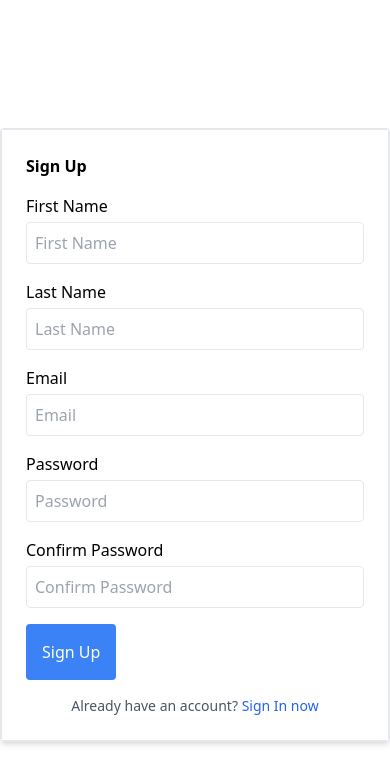
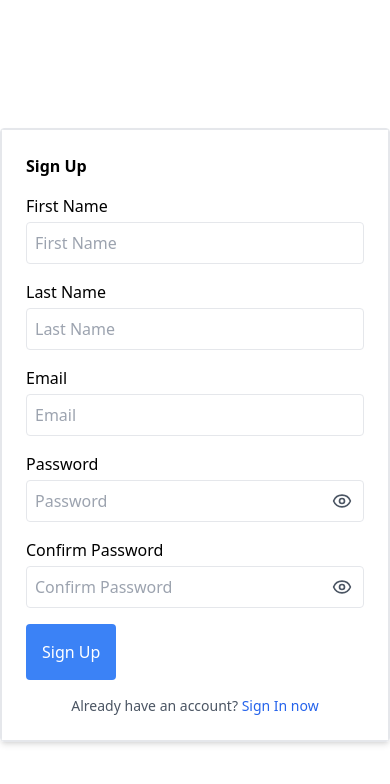
Before and after one commit to Samikshya2002/form, a React (Vite) app: page /signup in a window 390 px wide. Shown: the top 784 px of the page. Built offline with nearby package versions, Linux system fonts and the light colour scheme.

Commit message:
eye icon added

```diff
--- a/package.json
+++ b/package.json
@@ -11,6 +11,7 @@
   },
   "dependencies": {
     "formik": "^2.4.6",
+    "lucide-react": "^0.511.0",
     "react": "^19.1.0",
     "react-dom": "^19.1.0",
     "yup": "^1.6.1"
--- a/src/App.jsx
+++ b/src/App.jsx
@@ -1,4 +1,4 @@
-import Signup from "./components/Signup"
+import Signup from "./Pages/non-authorized/Signup"
 
 function App() {
   return(
--- /dev/null
+++ b/src/Pages/non-authorized/Signup.jsx
@@ -0,0 +1,73 @@
+import React from "react";
+import { useFormik } from "formik";
+import { signUpSchema } from '../../validation/Signupschema';
+import { InputField } from "/src/components";
+
+const handleFormSubmission = (values) => {
+  console.log("Form Data", values);
+};
+
+const Signup = () => {
+  const formik = useFormik({
+    initialValues: {
+      first_name: "",
+      last_name: "",
+      email: "",
+      password: "",
+      confirm_password: "",
+    },
+    validationSchema: signUpSchema,
+    onSubmit: handleFormSubmission,
+
+    validateOnChange: true,
+  validateOnBlur: true,
+  });
+
+  const formFields = [
+    { id: "first_name", type: "text", name: "first_name", placeholder: "First Name" },
+    { id: "last_name", type: "text", name: "last_name", placeholder: "Last Name" },
+    { id: "email", type: "email", name: "email", placeholder: "Email" },
+    { id: "password", type: "password", name: "password", placeholder: "Password" },
+    { id: "confirm_password", type: "password", name: "confirm_password", placeholder: "Confirm Password" },
+  ];
+
+  return (
+    <div className="flex flex-col md:flex-row max-w-4xl mx-auto shadow-md rounded overflow-hidden border mt-32">
+      <form onSubmit={formik.handleSubmit} className="border w-full md:w-2/3 p-6 shadow-md">
+        <h1 className="font-bold mb-4">Sign Up</h1>
+        {formFields.map((field) => (
+          <InputField
+            key={field.id}
+            id={field.id}
+            type={field.type}
+            name={field.name}
+            placeholder={field.placeholder}
+            value={formik.values[field.name]}
+            handleChange={formik.handleChange}
+            handleBlur={formik.handleBlur}
+            error={formik.errors[field.name]}
+            touched={formik.touched[field.name]}
+          />
+        ))}
+        <div className="mb-4">
+          <button type="submit" className="bg-blue-500 text-white px-4 py-4 rounded">Sign Up</button>
+        </div>
+        <p className="text-center text-sm text-gray-600">
+          Already have an account?{" "}
+          <a href="#" className="text-blue-600 hover:underline font-medium">Sign In now</a>
+        </p>
+      </form>
+
+      {/* Right Side Image Section */}
+      <div className="hidden md:block w-full md:w-1/2">
+        <img
+          src="https://images.unsplash.com/photo-1517430816045-df4b7de11d1d?auto=format&fit=crop&w=1000&q=80"
+          alt="Laptop on clean workspace"
+          className="h-full w-full object-cover"
+        />
+      </div>
+    </div>
+  );
+};
+
+export default Signup;
--- /dev/null
+++ b/src/components/InputField.jsx
@@ -0,0 +1,47 @@
+import React, { useState } from "react";
+import { Eye, EyeOff } from "lucide-react";
+
+const InputField = ({ id, type, name, placeholder, value, handleChange, handleBlur, error, touched }) => {
+  const [isPasswordVisible, setPasswordVisible] = useState(false);
+
+  const togglePasswordVisibility = () => {
+    setPasswordVisible(!isPasswordVisible);
+  };
+
+  const inputType = type === "password" ? (isPasswordVisible ? "text" : "password") : type;
+
+  return (
+    <div className="mb-4 relative">
+      <label htmlFor={id} className="block font-normal mb-1">
+        {placeholder}
+      </label>
+      <div className="relative">
+        <input
+          id={id}
+          type={inputType}
+          name={name}
+          placeholder={placeholder}
+          onChange={handleChange}
+          onBlur={handleBlur}
+          value={value}
+          className="border block p-2 mt-1 w-full rounded pr-10"
+        />
+
+        {/* Toggle Icon */}
+        {type === "password" && (
+          <button
+            type="button"
+            onClick={togglePasswordVisibility}
+            className="absolute right-3 top-1/2 transform -translate-y-1/2 text-gray-600"
+          >
+            {isPasswordVisible ? <EyeOff size={20} /> : <Eye size={20} />}
+          </button>
+        )}
+      </div>
+
+      {touched && error && <p className="text-red-500 text-sm mt-1">{error}</p>}
+    </div>
+  );
+};
+
+export default InputField;
--- a/src/components/Signup.jsx
+++ /dev/null
@@ -1,111 +0,0 @@
-import React from 'react'
-import { useFormik } from 'formik';
-import { signUpSchema } from './Signupschema';
-
-const handleFormSubmission = (values) =>(
-    console.log('Form Data', values)
-)
-
-const Signup = () => {
-    const formik = useFormik({
-        initialValues: {
-          first_name: '',
-          last_name: '',
-          email: '',
-          password: '',
-          confirm_password: '',
-        },
-        validationSchema: signUpSchema,
-        onSubmit: handleFormSubmission,
-      });
-  return (
-    <div className="flex flex-col md:flex-row max-w-4xl mx-auto shadow-md rounded overflow-hidden border mt-32">
-    <form onSubmit={formik.handleSubmit} className='border w-full md:w-2/3 p-6 shadow-md '>
-        <h1 className='font-bold mb-4'>Sign Up</h1>
-        <div className='mb-4'>
-            <label className='block font-normal'>First Name</label>
-            <input
-                id="first_name"
-                type='name'
-                name='first_name'
-                placeholder='First Name'
-                onChange={formik.handleChange}
-                onBlur={formik.handleBlur}
-                value={formik.values.first_name}
-                className='border block p-2 mt-1 w-full rounded'/>
-                {formik.touched.first_name && formik.errors.first_name && <p className='text-red-500 text-sm'>{formik.errors.first_name}</p>}
-        </div>
-        <div className='mb-4'>
-            <label className='block font-normal'>Last Name</label>
-            <input
-                id="last_name"
-                type='name'
-                name='last_name'
-                placeholder='Last Name'
-                onChange={formik.handleChange}
-                onBlur={formik.handleBlur}
-                value={formik.values.last_name}
-                className='border block p-2 mt-1 w-full rounded'/>
-                {formik.touched.last_name && formik.errors.last_name && <p className='text-red-500 text-sm'>{formik.errors.last_name}</p>}
-        </div>
-        <div className='mb-4'>
-            <label className='block font-normal'>Email</label>
-            <input
-                id="email"
-                type='email'
-                name='email'
-                placeholder='Email'
-                onChange={formik.handleChange}
-                onBlur={formik.handleBlur}
-                value={formik.values.email}
-                className='border block p-2 mt-1 w-full rounded'/>
-                {formik.touched.email && formik.errors.email && <p className='text-red-500 text-sm'>{formik.errors.email}</p>}
-        </div>
-        <div className='mb-4'>
-            <label className='block font-normal'>Password</label>
-            <input
-                id="password"
-                type='password'
-                name='password'
-                placeholder='Password'
-                onChange={formik.handleChange}
-                onBlur={formik.handleBlur}
-                value={formik.values.password}
-                className='border block p-2 mt-1 w-full rounded'/>
-                {formik.touched.password && formik.errors.password && <p className='text-red-500 text-sm'>{formik.errors.password}</p>}
-        </div>
-        <div className='mb-4'>
-            <label className='block font-normal'>Confirm Password</label>
-            <input
-                id="confirm_password"
-                type='password'
-                name='confirm_password'
-                placeholder='Confirm Password'
-                onChange={formik.handleChange}
-                onBlur={formik.handleBlur}
-                value={formik.values.confirm_password}
-                className='border block p-2 mt-1 w-full rounded'/>
-                {formik.touched.confirm_password && formik.errors.confirm_password && <p className='text-red-500 text-sm'>{formik.errors.confirm_password}</p>}
-        </div>
-        <div className='mb-4'>
-            <button type='submit' className='bg-blue-500 text-white px-4 py-4 rounded'>Sign Up</button>
-        </div>
-        <p className="text-center text-sm text-gray-600">
-            Already have an account?{' '}
-        <a href="#" className="text-blue-600 hover:underline font-medium">
-        Sign In now
-        </a>
-        </p>
-    </form>
-    <div className="hidden md:block w-full md:w-1/2">
-        <img
-          src="https://images.unsplash.com/photo-1517430816045-df4b7de11d1d?auto=format&fit=crop&w=1000&q=80"
-          alt="Laptop on clean workspace"
-          className="h-full w-full object-cover"
-        />
-      </div>
-    </div>
-  )
-}
-
-export default Signup
--- /dev/null
+++ b/src/components/index.jsx
@@ -0,0 +1 @@
+export { default as InputField } from "./InputField";
--- a/src/components/Signupschema.jsx
+++ b/src/validation/Signupschema.jsx
@@ -3,11 +3,12 @@ import * as Yup from "yup";
 export const signUpSchema = Yup.object().shape({
     first_name: Yup.string().min(3).max(25).required("Please enter your first name"),
     last_name: Yup.string().min(3).max(25).required("Please enter your last name"),
-    email: Yup.string().email().required("Please enter your email"),
+    email: Yup.string().email("Invalid email format").required("Please enter your email"),
     password: Yup.string()
     .min(8,"Password should have minimum 8 characters.")
+    .matches(/^(?=.*[A-Za-z])(?=.*\d)/, "Password must contain both letters and numbers")
     .matches(/^(?=.*[!@#$%^&*(),.?":{}|<>])/, "Password must contain at least one special character")
-    .matches(/[^\s]*$/, "Password should have any space")
+    .matches(/^\S*$/, "Password should not contain any spaces")
     .required("Please enter your password"),
-    confirm_password: Yup.string().required("Password is required").oneOf([Yup.ref('password'),null], "Password must match"),
+    confirm_password: Yup.string().required("Please confirm your password").oneOf([Yup.ref('password'),null], "Password must match"),
 });
```
Also changed, not shown: 1 other file (tests, documents, lock files or other folders).
